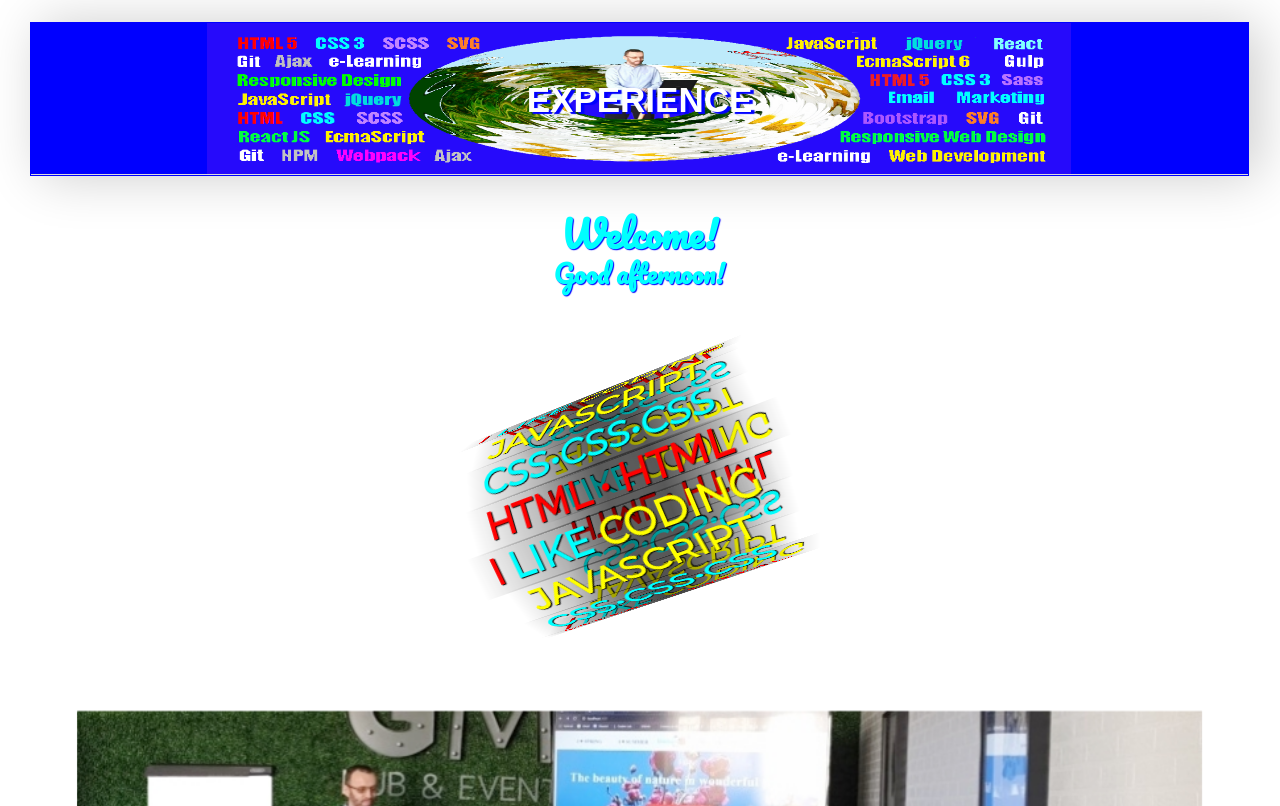
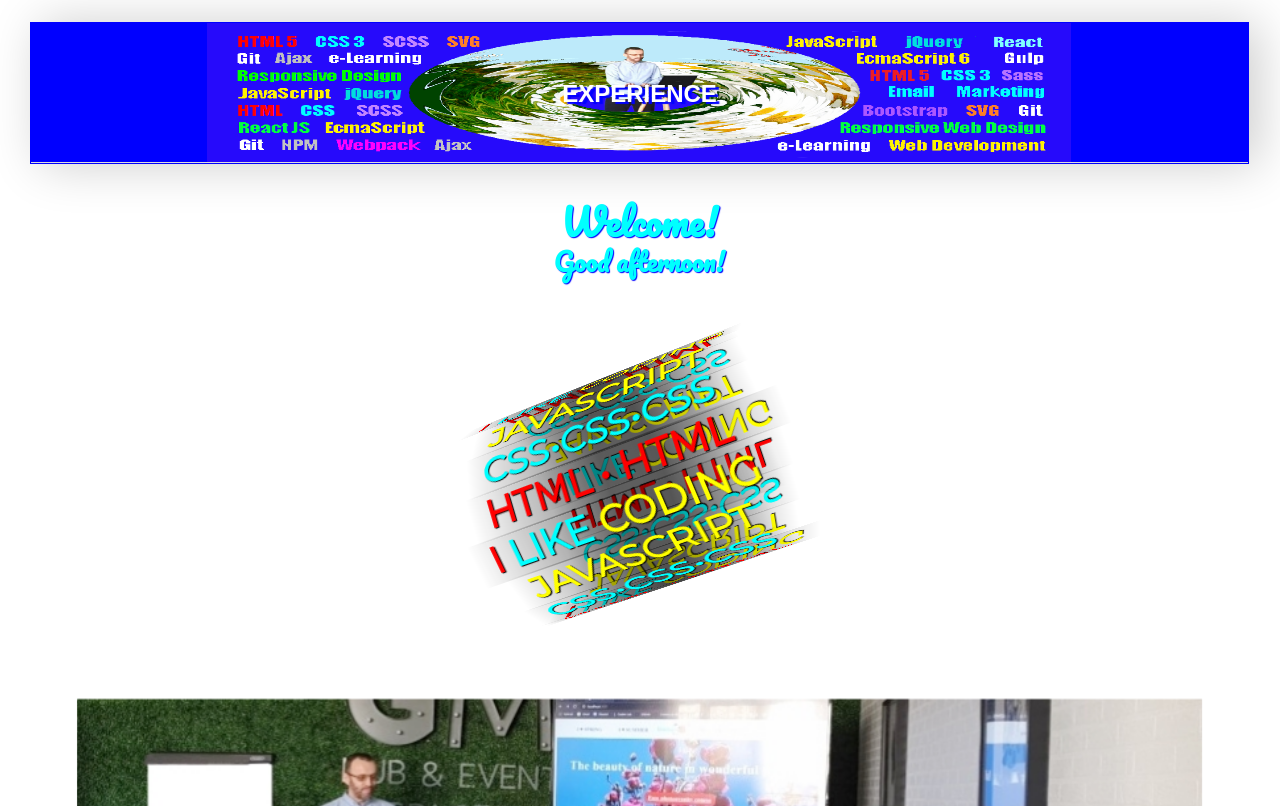
Before and after one commit to Cristian-Tr/Landing-Page, a plain HTML site: page index.html in a window 1280 px wide. Shown: the part 660-1466 px from the top of the page. Drawn offline with nearby package versions, Linux system fonts and the light colour scheme; a web font is replaced by a local one.

Commit message:
Add files via upload

```diff
--- a/style.css
+++ b/style.css
@@ -147,22 +147,15 @@ h2 {
 }
 
 h3 {
-  font-size: 1.7em;
-  font-weight: 800;
+  font-weight: 900;
   font-family: Arial, Helvetica, sans-serif;
   color: white;
-  text-shadow:3.5px 1.7px 1px blue;
+  text-shadow: 3.5px 1.7px 1px blue;
   margin-top: 5px;
   margin-bottom: 1px;
   text-align: center;
 }
 
-
-@media (min-width: 768px) {
-  h3 {
-    font-size: 2.5em;
-  }
-}
 /* My logo */
 .my-logo {
   position: absolute;
@@ -505,6 +498,7 @@ section {
 .panel-heading2:active,
 .panel-heading3:hover,
 .panel-heading3:active {
+  cursor: pointer;
   animation: shake 0.35s ease-in-out;
 }
 
```
